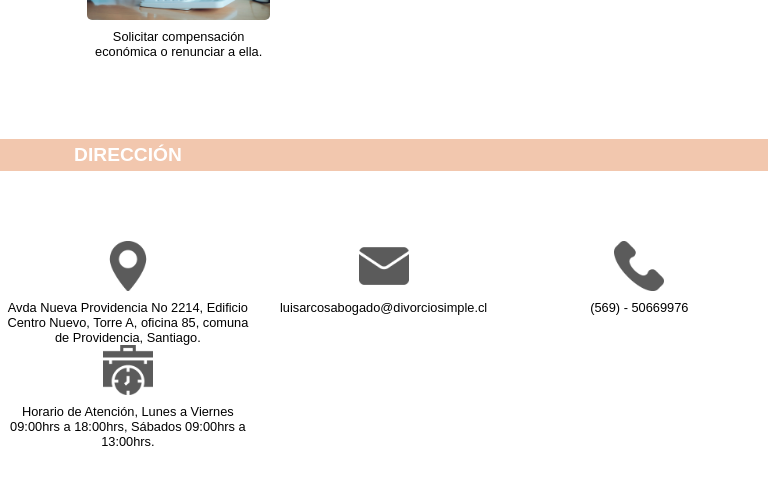
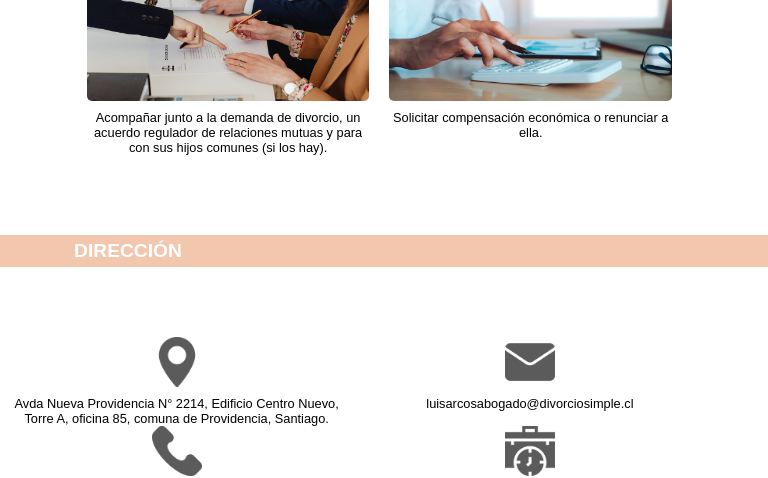
Before and after one commit to m-gonzalezarcos/divorcio-simple, a plain HTML site: page index.html in a window 768 px wide. Shown: the part 2090-2568 px from the top of the page. Drawn offline with nearby package versions, Linux system fonts and the light colour scheme.

Commit message:
Modificando el css de la sección requisitos y nuestra oficina para versión responsive 768px

```diff
--- a/assets/css/mediaquery.css
+++ b/assets/css/mediaquery.css
@@ -459,7 +459,7 @@
 }
 
 #requisitos .requisitos-divorcio .imagenes .img-requisitos {
-	width: 29.9%;
+	width: 46%;
 }
 
 #requisitos .requisitos-divorcio .imagenes .img-requisitos img {
@@ -489,7 +489,7 @@
 }
 
 #nuestra-oficina .direccion .icons {
-	width: 33.3%;
+	width: 46%;
 }
 
 #nuestra-oficina .direccion .icons img {
--- a/index.html
+++ b/index.html
@@ -137,7 +137,7 @@
 	<article class="direccion">
 		<figure class="icons">
 			<img src="assets/img/icon-mapa.png">
-			<figcaption>Avda Nueva Providencia No 2214, Edificio Centro Nuevo, Torre A, oficina 85, comuna de Providencia, Santiago.</figcaption>
+			<figcaption>Avda Nueva Providencia N° 2214, Edificio Centro Nuevo, Torre A, oficina 85, comuna de Providencia, Santiago.</figcaption>
 		</figure>
 		<figure class="icons">
 			<img src="assets/img/icon-email.png">
```
